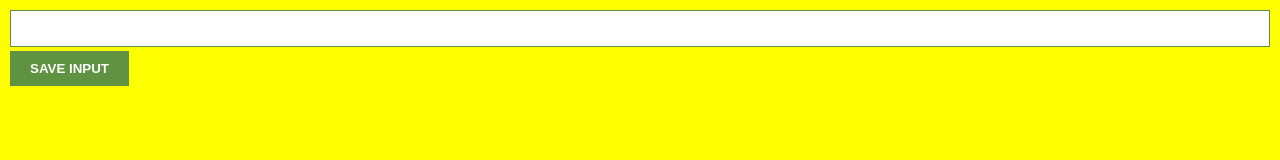
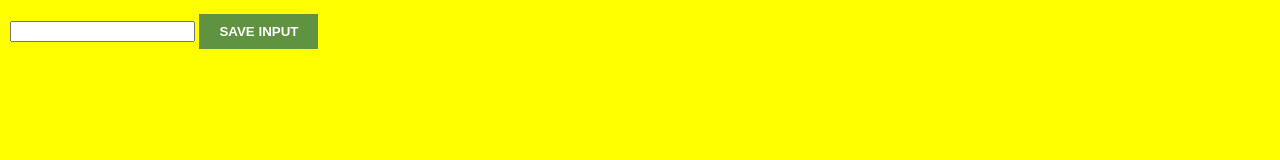
Before and after one commit to tamerlan053/chrome-extension-fcc, a browser extension: page index.html in a window 1280 px wide. Drawn offline with Linux system fonts and the light colour scheme.

Commit message:
Update index.css

```diff
--- a/index.css
+++ b/index.css
@@ -7,12 +7,7 @@ body {
     min-width: 400px;
 }
 
-input {
-    width: 100%;
-    padding: 10px;
-    box-sizing: border-box;
-    border: 1px solid #5f9341;
-}
+
 
 button {
     margin-top: 4px;
```
